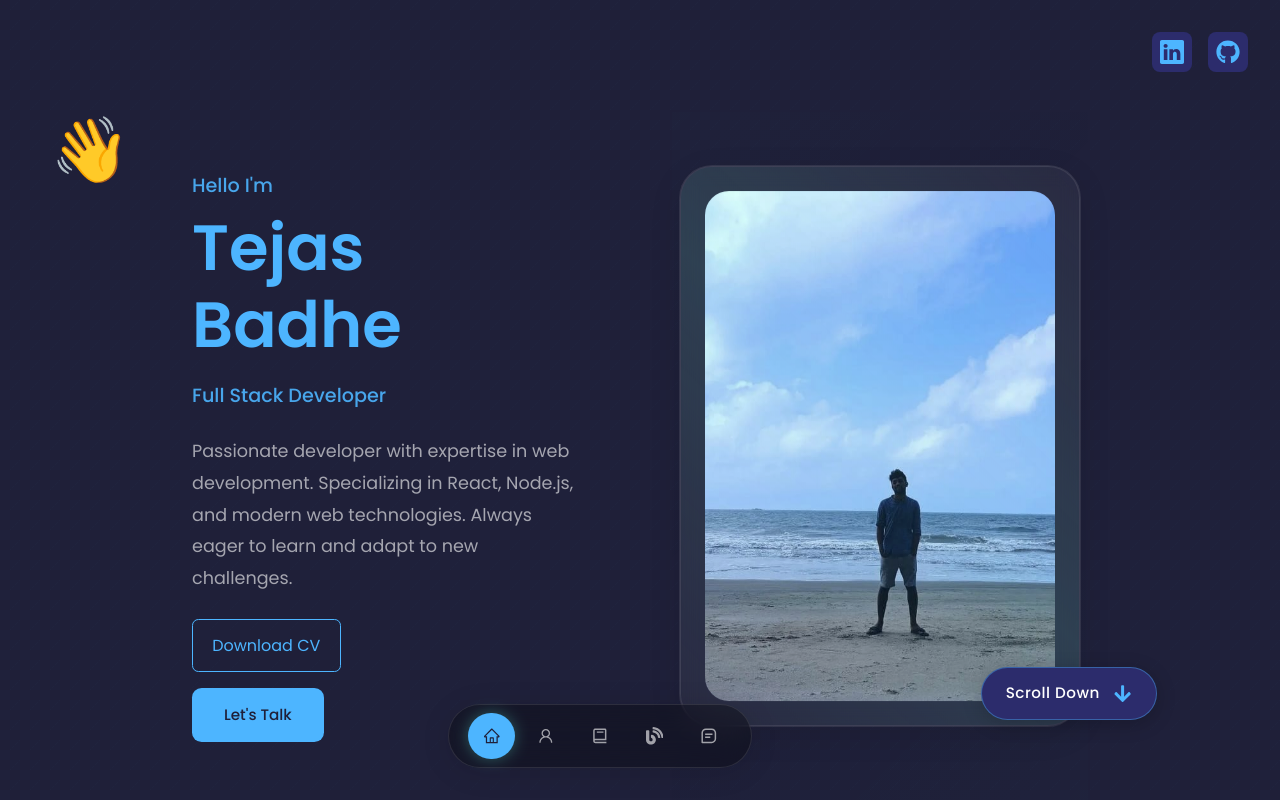
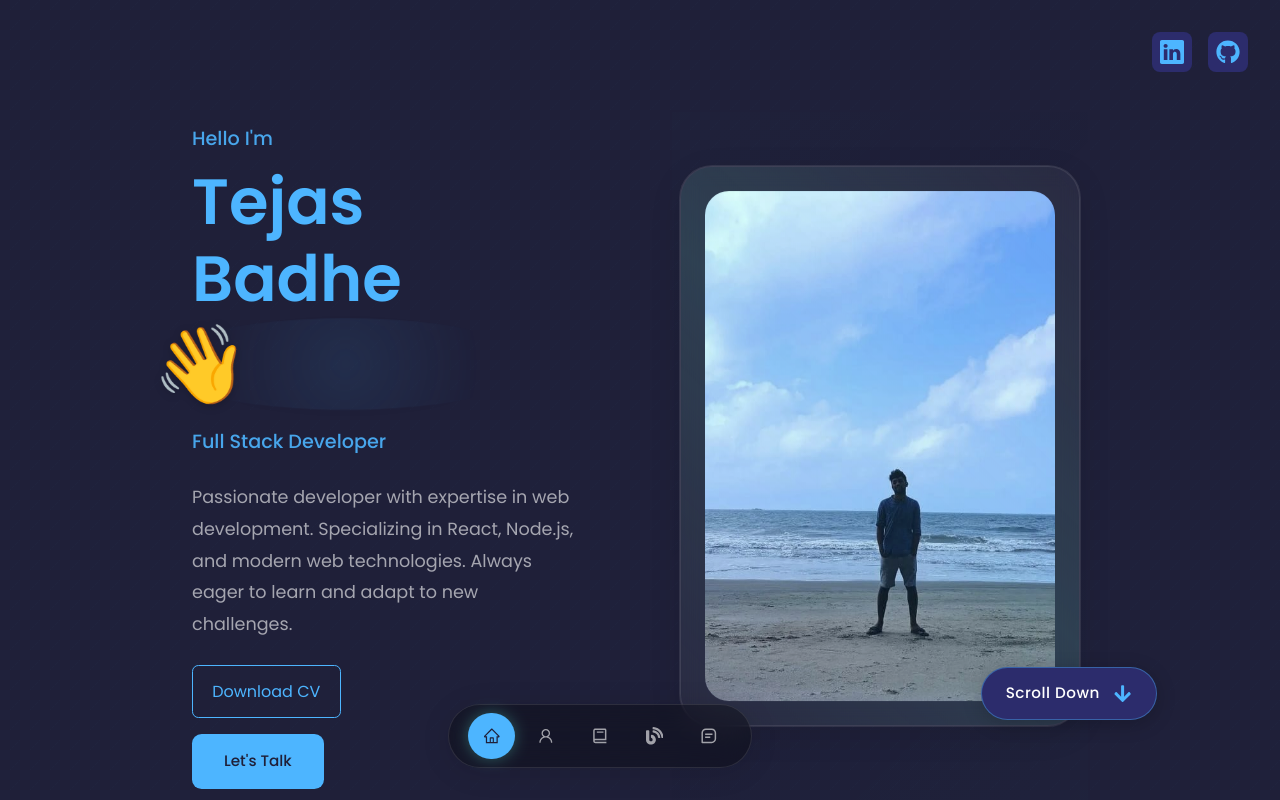
Before and after one commit to TejasBadhe07/www.tejasbadheportfolio.com, a React (Create React App) app: page / in a window 1280 px wide. Shown: the top 800 px of the page. Built offline with nearby package versions, Linux system fonts and the light colour scheme; no server answers.

Commit message:
Improved Hand Animation on home page

```diff
--- a/src/components/header/header.css
+++ b/src/components/header/header.css
@@ -70,6 +70,21 @@ header {
     animation: wave 2.5s infinite;
     transform-origin: 70% 70%;
     margin-left: 0.5rem;
+    font-size: 1.2em;
+    position: relative;
+    filter: drop-shadow(0 2px 4px rgba(0, 0, 0, 0.2));
+}
+
+.header__title .wave::before {
+    content: '';
+    position: absolute;
+    width: 100%;
+    height: 100%;
+    background: radial-gradient(circle at center, var(--color-primary) 0%, transparent 70%);
+    opacity: 0;
+    animation: glow 2.5s infinite;
+    border-radius: 50%;
+    z-index: -1;
 }
 
 .header__description {
@@ -252,14 +267,14 @@ header {
 }
 
 @keyframes wave {
-    0% { transform: rotate(0deg); }
-    10% { transform: rotate(14deg); }
-    20% { transform: rotate(-8deg); }
-    30% { transform: rotate(14deg); }
-    40% { transform: rotate(-4deg); }
-    50% { transform: rotate(10deg); }
-    60% { transform: rotate(0deg); }
-    100% { transform: rotate(0deg); }
+    0% { transform: rotate(0deg) scale(1); }
+    10% { transform: rotate(14deg) scale(1.1); }
+    20% { transform: rotate(-8deg) scale(1); }
+    30% { transform: rotate(14deg) scale(1.1); }
+    40% { transform: rotate(-4deg) scale(1); }
+    50% { transform: rotate(10deg) scale(1.1); }
+    60% { transform: rotate(0deg) scale(1); }
+    100% { transform: rotate(0deg) scale(1); }
 }
 
 @keyframes bounce {
@@ -284,6 +299,12 @@ header {
     0% { background-position: 0% 50%; }
     50% { background-position: 100% 50%; }
     100% { background-position: 0% 50%; }
+}
+
+@keyframes glow {
+    0% { opacity: 0; transform: scale(0.8); }
+    50% { opacity: 0.2; transform: scale(1.2); }
+    100% { opacity: 0; transform: scale(0.8); }
 }
 
 /* ==================================== MEDIA QUERIES (MEDIUM DEVICE) ===================================================== */
```
